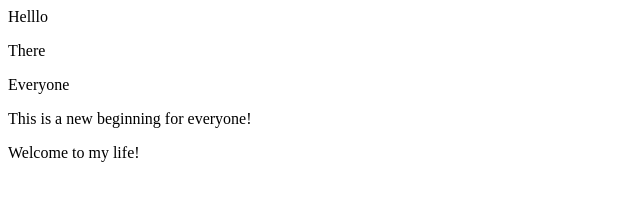
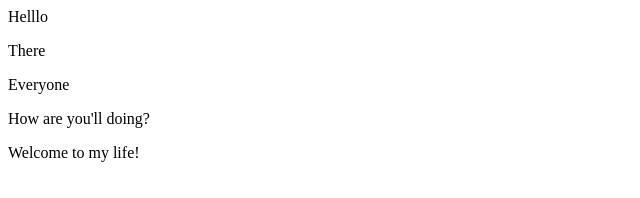
Before and after one commit to len27apr/basic-git-intro, a plain HTML site: page index.html in a window 1280 px wide. Shown: the whole page, without its empty margins (0-640 px from the left). Drawn offline with Linux system fonts and the light colour scheme.

Commit message:
updated <p>How are you'll doing?</p>

```diff
--- a/index.html
+++ b/index.html
@@ -1,5 +1,5 @@
 <div>Helllo</div>
 <p>There</p>
 <p>Everyone</p>
-<p>This is a new beginning for everyone!</p>
+<p>How are you'll doing?</p>
 <p>Welcome to my life!</p>
```
